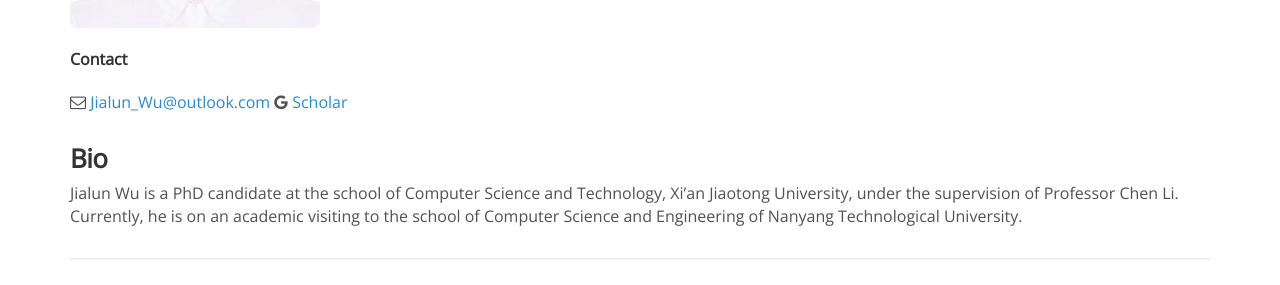
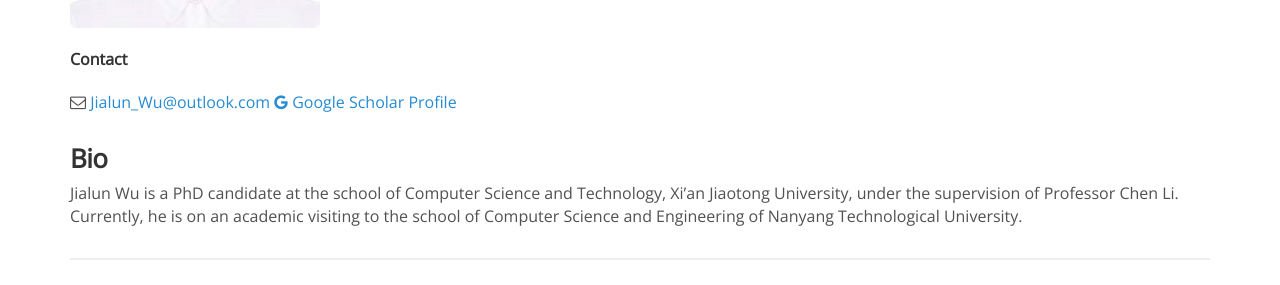
Before and after one commit to chenligroup/chenligroup.github.io, a Jekyll site: the page built from _people/Jialun_Wu.md, in a window 1280 px wide and 900 px high. Shown: the part 394-679 px from the top of the window. Built offline with Jekyll 4.4.1, drawn with Linux system fonts in a browser that asks for light colours; nearby versions of some CDN libraries; comment, search, counter and statistics services are not loaded.

Commit message:
Update Jialun_Wu.md

```diff
--- a/_people/Jialun_Wu.md
+++ b/_people/Jialun_Wu.md
@@ -10,7 +10,7 @@ joined: 2019
 **Contact**
 
 <i class="fa fa-envelope-o"></i> <Jialun_Wu@outlook.com>
-<i class="fa fa-google"></i> <a href="https://scholar.google.com/citations?user=bZOcwEYAAAAJ&hl=en" title="Scholar">Scholar</a>
+[<i class="fa fa-google"></i> Google Scholar Profile](https://scholar.google.com/citations?user=bZOcwEYAAAAJ&hl=en)
 
 ### Bio
 
```
